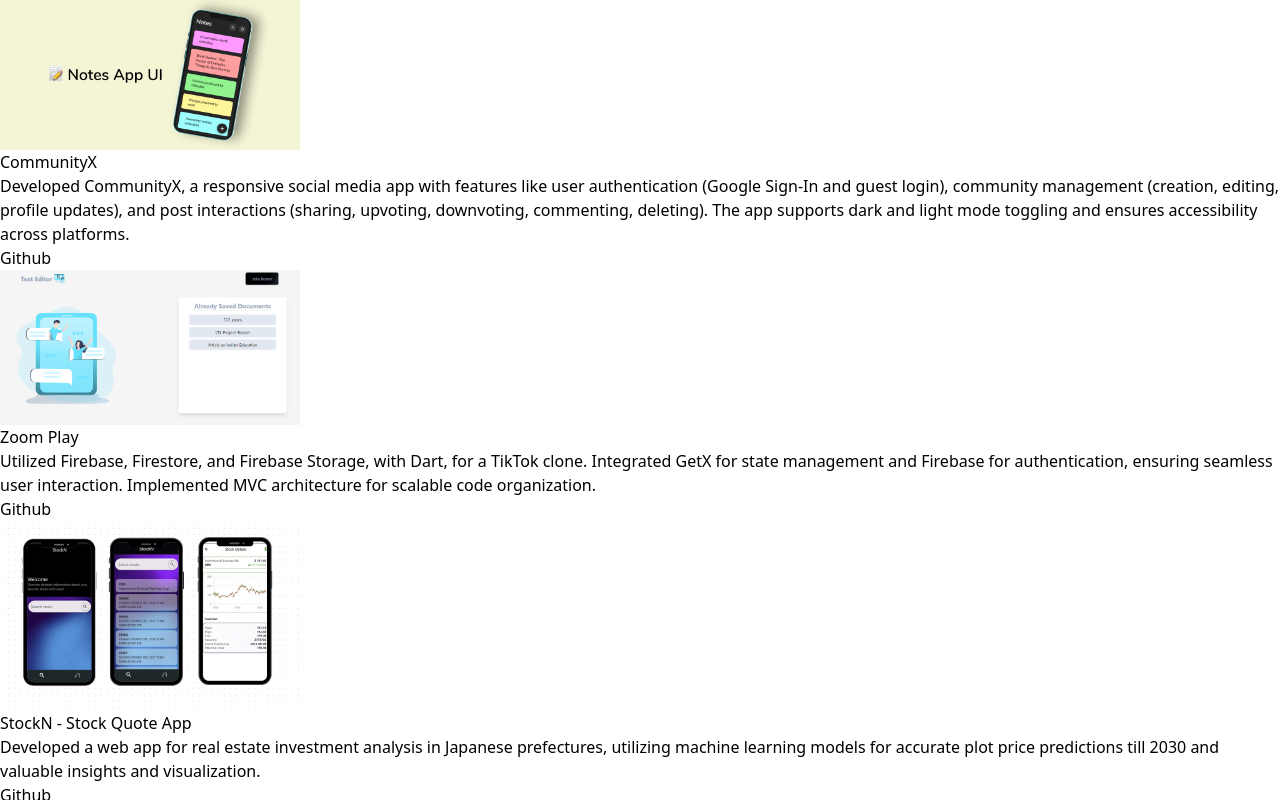
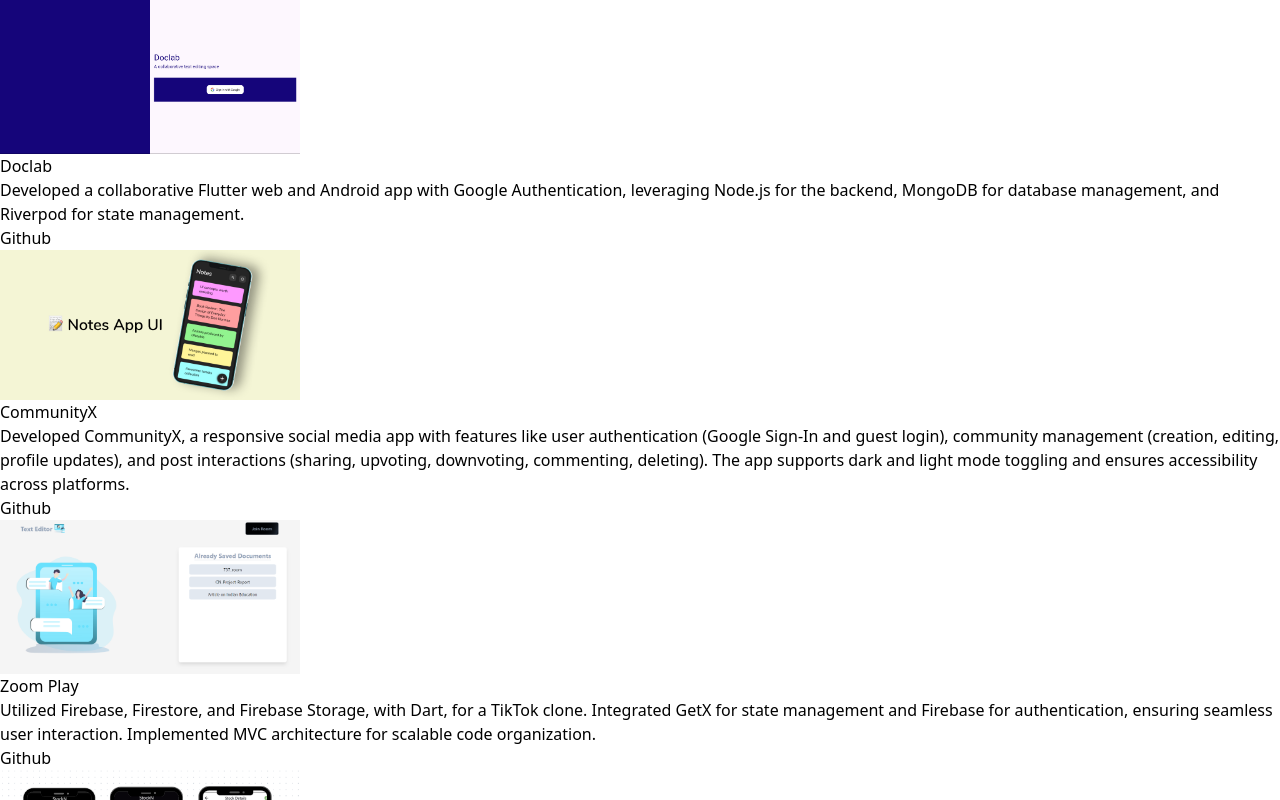
Before and after one commit to PiPanther/Portfolio, a React (Vite) app: page / in a window 1280 px wide. Shown: the part 1036-1836 px from the top of the page. Built offline with nearby package versions, Linux system fonts and the light colour scheme.

Commit message:
Addition : Doclab

```diff
--- a/src/Data/ProjectData.js
+++ b/src/Data/ProjectData.js
@@ -1,20 +1,24 @@
-import cryptzy from '../assets/cryptzzy.png'
-import JapanPrediction  from '../assets/JapanPrediction .png'
 
 import TextEditzy from "../assets/TextEditor.png"
 import notes from "../assets/notesapp.png"
 import stocks from "../assets/stocks.png"
 import news from "../assets/news.jpg"
+import doclab from "../assets/doclab.png"
 
 
 
 
  const ProjectdataFlutter = [
+    {
+        name: "Doclab",
+        desc: "Developed a collaborative Flutter web and Android app with Google Authentication, leveraging Node.js for the backend, MongoDB for database management, and Riverpod for state management.",
+        github_link : "https://github.com/PiPanther/Doclab",
+        img : doclab,
+    },
         {
             name: "CommunityX",
             desc: "Developed CommunityX, a responsive social media app with features like user authentication (Google Sign-In and guest login), community management (creation, editing, profile updates), and post interactions (sharing, upvoting, downvoting, commenting, deleting). The app supports dark and light mode toggling and ensures accessibility across platforms. ",
             github_link : "https://github.com/PiPanther/CommunityX",
-
             img : notes,
         },
         {
```
Also changed, not shown: src/assets/doclab.png (added).
